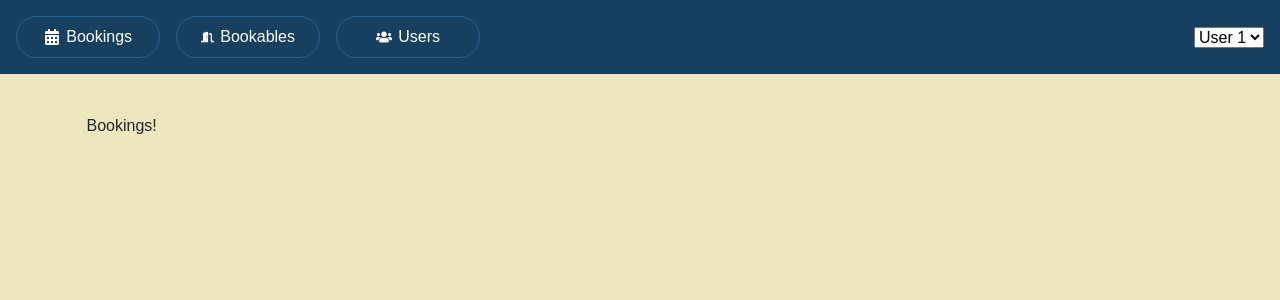
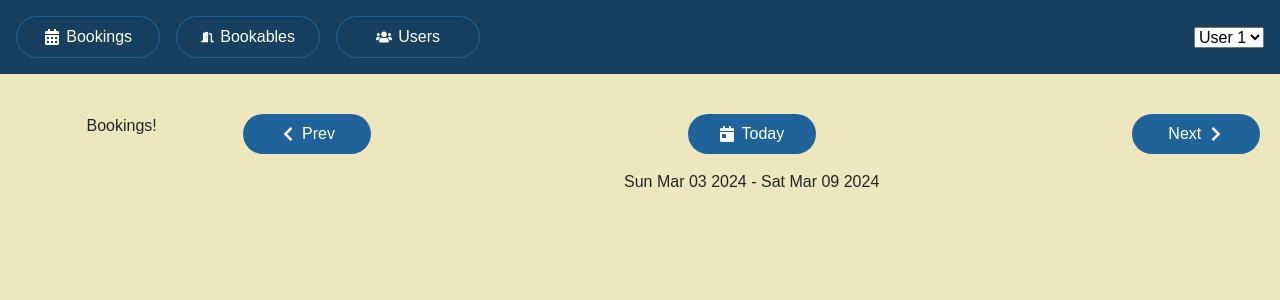
Before and after one commit to Kevin-Karanja-098/reacthooks, a React (Create React App) app: page /bookings in a window 1280 px wide. Shown: the top 300 px of the page. Built offline with nearby package versions, Linux system fonts and the light colour scheme.

Commit message:
added week picker using use reducer hook

```diff
--- a/src/components/Bookings/BookingsPage.js
+++ b/src/components/Bookings/BookingsPage.js
@@ -1,7 +1,11 @@
+import WeekPicker from "./WeekPicker"
+
+
 export default function BookingsPage () {
     return (
       <main className="bookings-page">
         <p>Bookings!</p>
+        <WeekPicker date={new Date()}/>
       </main>
     );
   }
--- /dev/null
+++ b/src/components/Bookings/WeekPicker.js
@@ -0,0 +1,41 @@
+import {useReducer} from "react";
+import reducer from "./weekReducer";
+import {getWeek} from "../../utils/date-wrangler";
+import {FaChevronLeft, FaCalendarDay, FaChevronRight} from "react-icons/fa";
+
+export default function WeekPicker ({date}) {
+  const [week, dispatch] = useReducer(reducer, date, getWeek);
+
+  return (
+    <div>
+      <p className="date-picker">
+        <button
+          className="btn"
+          onClick={() => dispatch({type: "PREV_WEEK"})}
+        >
+          <FaChevronLeft/>
+          <span>Prev</span>
+        </button>
+
+        <button
+          className="btn"
+          onClick={() => dispatch({type: "TODAY"})}
+        >
+          <FaCalendarDay/>
+          <span>Today</span>
+        </button>
+
+        <button
+          className="btn"
+          onClick={() => dispatch({type: "NEXT_WEEK"})}
+        >
+          <span>Next</span>
+          <FaChevronRight/>
+        </button>
+      </p>
+      <p>
+        {week.start.toDateString()} - {week.end.toDateString()}
+      </p>
+    </div>
+  );
+}
--- /dev/null
+++ b/src/components/Bookings/weekReducer.js
@@ -0,0 +1,16 @@
+import {getWeek} from "../../utils/date-wrangler";
+
+export default function reducer (state, action) {
+  switch (action.type) {
+    case "NEXT_WEEK":
+      return getWeek(state.date, 7);
+    case "PREV_WEEK":
+      return getWeek(state.date, -7);
+    case "TODAY":
+      return getWeek(new Date());
+    case "SET_DATE":
+      return getWeek(new Date(action.payload));
+    default:
+      throw new Error(`Unknown action type: ${action.type}`)
+  }
+}
--- /dev/null
+++ b/src/utils/date-wrangler.js
@@ -0,0 +1,16 @@
+export function addDays (date, daysToAdd) {
+    const clone = new Date(date.getTime());
+    clone.setDate(clone.getDate() + daysToAdd);
+    return clone;
+  }
+
+  export function getWeek (forDate, daysOffset = 0) {
+    const date = addDays(forDate, daysOffset);
+    const day = date.getDay();
+
+    return {
+      date,
+      start: addDays(date, -day),
+      end: addDays(date, 6 - day)
+    };
+  }
```
